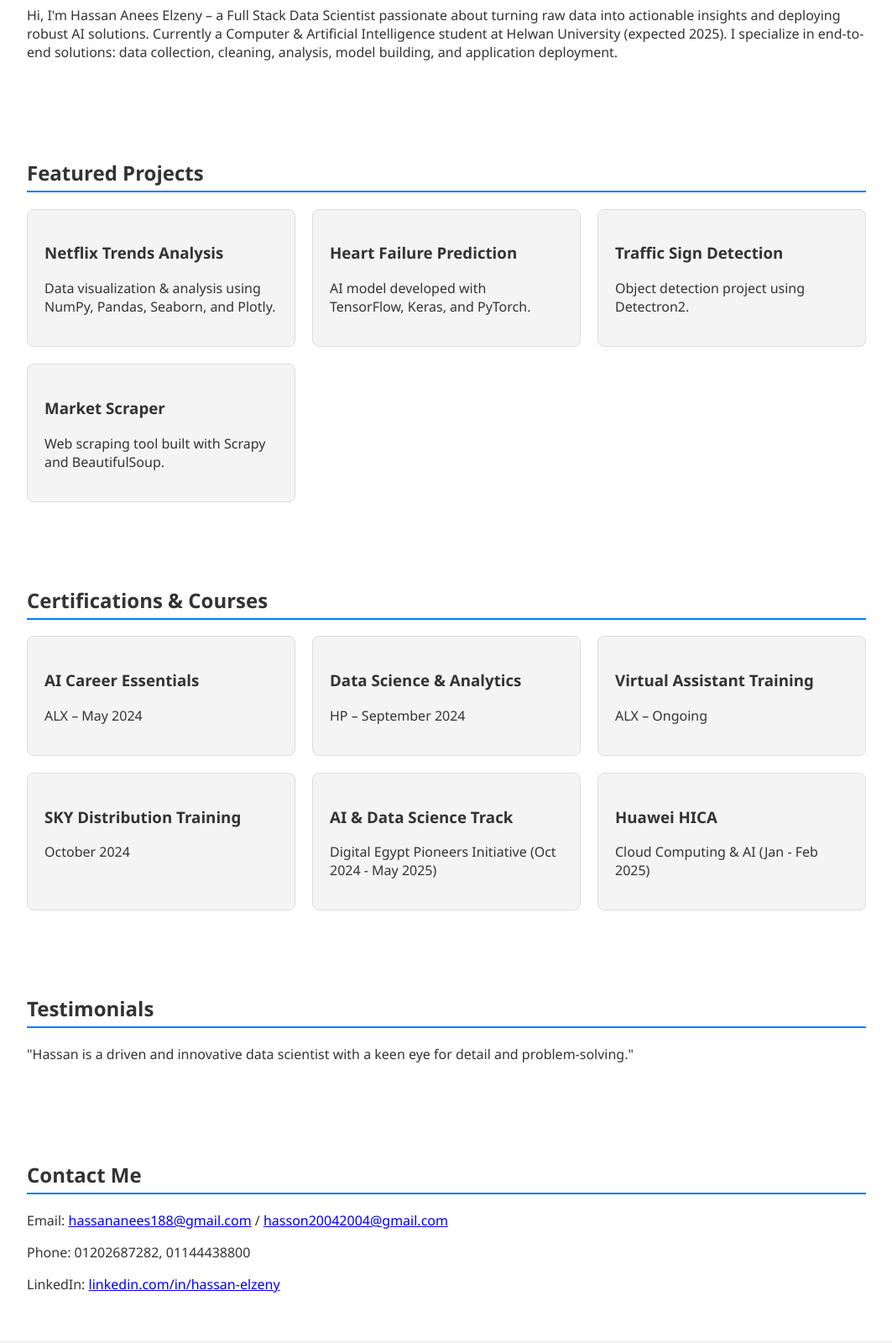
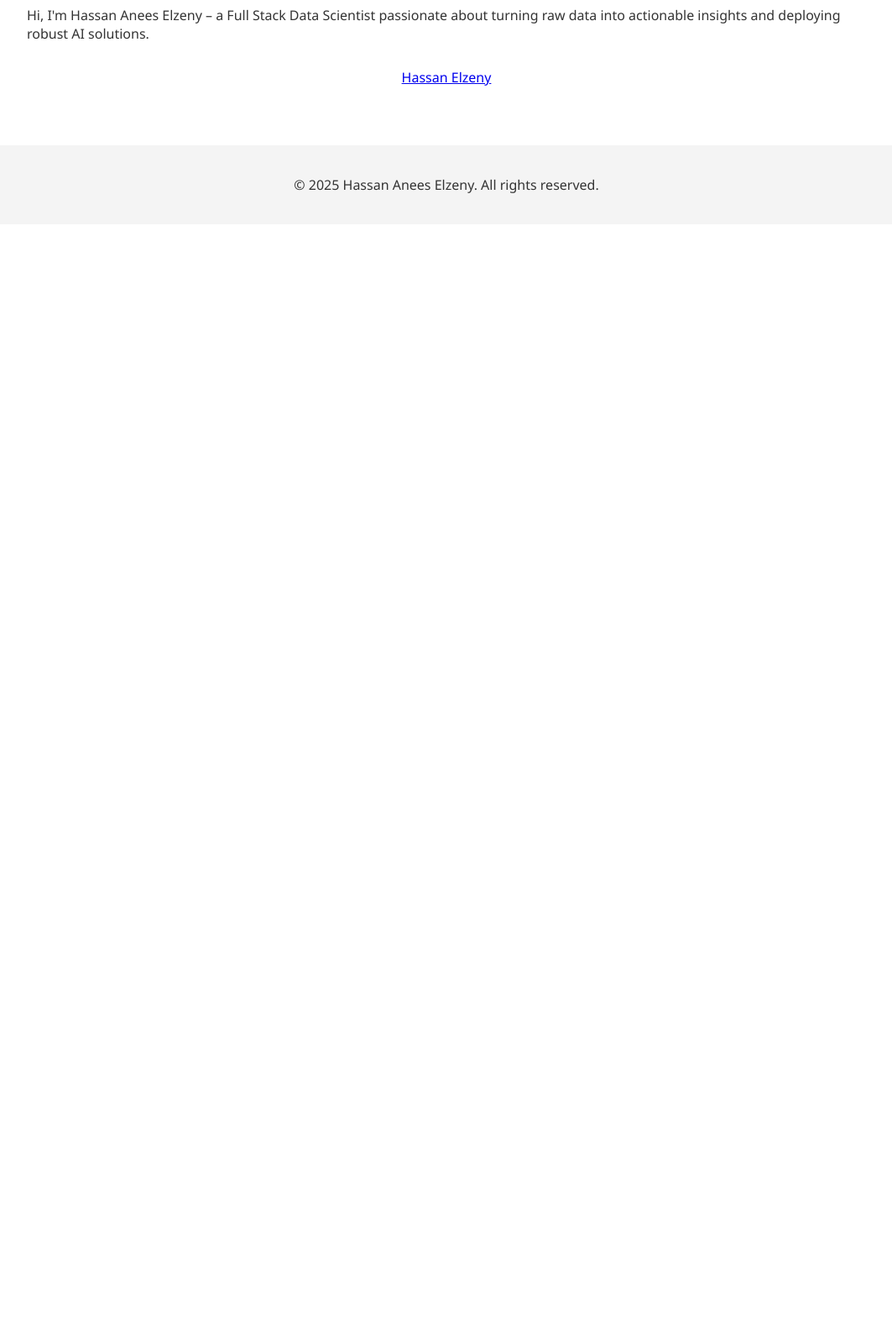
Before and after one commit to HassanAnees1/HassanAnees1, a plain HTML site: page CV/Portfolio.html in a window 1280 px wide. Shown: the part 420-2019 px from the top of the page at 84% size, without its empty margins (108-1171 px from the left). After the commit the page ends 800 px from the top, so only its background shows below. Drawn offline with Linux system fonts and the light colour scheme.

Commit message:
Update Portfolio.html
Signed-off-by: Hassan Elzeny <107946473+HassanAnees1@users.noreply.github.com>

```diff
--- a/CV/Portfolio.html
+++ b/CV/Portfolio.html
@@ -10,12 +10,14 @@
       --text-color: #333333;
       --accent-color: #007BFF;
       --header-bg: #f4f4f4;
+      --card-bg: #ffffff;
     }
     [data-theme="dark"] {
       --bg-color: #1a1a1a;
       --text-color: #e0e0e0;
       --accent-color: #66afe9;
       --header-bg: #333333;
+      --card-bg: #222222;
     }
     body {
       margin: 0;
@@ -64,7 +66,6 @@
       display: block;
       margin: 20px auto;
     }
-    /* Responsive Grid for Projects/Certifications */
     .grid {
       display: grid;
       grid-template-columns: repeat(auto-fit, minmax(250px, 1fr));
@@ -74,19 +75,26 @@
       border: 1px solid #ddd;
       padding: 20px;
       border-radius: 8px;
-      background: var(--header-bg);
+      background: var(--card-bg);
       transition: transform 0.2s;
     }
     .card:hover { transform: scale(1.02); }
+    .linkedin-badge {
+      text-align: center;
+      margin: 20px 0;
+      background: var(--card-bg);
+      padding: 10px;
+      border-radius: 8px;
+    }
     footer {
       text-align: center;
       padding: 20px;
       background: var(--header-bg);
+      color: var(--text-color);
     }
   </style>
 </head>
 <body data-theme="light">
-  <!-- Header with Navigation and Theme Toggle -->
   <header>
     <div>
       <h1>Hassan Anees Elzeny</h1>
@@ -102,105 +110,63 @@
     </nav>
   </header>
 
-  <!-- About Section -->
   <section class="section" id="about">
     <img src="HASSAN.jpg" alt="Hassan Anees Elzeny" class="profile-img">
     <h2>About Me</h2>
     <p>
-      Hi, I'm Hassan Anees Elzeny – a Full Stack Data Scientist passionate about turning raw data into actionable insights and deploying robust AI solutions. Currently a Computer & Artificial Intelligence student at Helwan University (expected 2025). I specialize in end-to-end solutions: data collection, cleaning, analysis, model building, and application deployment.
+      Hi, I'm Hassan Anees Elzeny – a Full Stack Data Scientist passionate about turning raw data into actionable insights and deploying robust AI solutions.
     </p>
+    <div class="linkedin-badge" id="linkedinBadgeContainer"></div>
   </section>
 
-  <!-- Projects Section -->
-  <section class="section" id="projects">
-    <h2>Featured Projects</h2>
-    <div class="grid">
-      <div class="card">
-        <h3>Netflix Trends Analysis</h3>
-        <p>Data visualization & analysis using NumPy, Pandas, Seaborn, and Plotly.</p>
-      </div>
-      <div class="card">
-        <h3>Heart Failure Prediction</h3>
-        <p>AI model developed with TensorFlow, Keras, and PyTorch.</p>
-      </div>
-      <div class="card">
-        <h3>Traffic Sign Detection</h3>
-        <p>Object detection project using Detectron2.</p>
-      </div>
-      <div class="card">
-        <h3>Market Scraper</h3>
-        <p>Web scraping tool built with Scrapy and BeautifulSoup.</p>
-      </div>
-      <!-- يمكن إضافة المزيد من المشاريع -->
-    </div>
-  </section>
-
-  <!-- Certifications Section -->
-  <section class="section" id="certifications">
-    <h2>Certifications & Courses</h2>
-    <div class="grid">
-      <div class="card">
-        <h3>AI Career Essentials</h3>
-        <p>ALX – May 2024</p>
-      </div>
-      <div class="card">
-        <h3>Data Science & Analytics</h3>
-        <p>HP – September 2024</p>
-      </div>
-      <div class="card">
-        <h3>Virtual Assistant Training</h3>
-        <p>ALX – Ongoing</p>
-      </div>
-      <div class="card">
-        <h3>SKY Distribution Training</h3>
-        <p>October 2024</p>
-      </div>
-      <div class="card">
-        <h3>AI & Data Science Track</h3>
-        <p>Digital Egypt Pioneers Initiative (Oct 2024 - May 2025)</p>
-      </div>
-      <div class="card">
-        <h3>Huawei HICA</h3>
-        <p>Cloud Computing & AI (Jan - Feb 2025)</p>
-      </div>
-    </div>
-  </section>
-
-  <!-- Testimonials Section (Recommendations) -->
-  <section class="section" id="testimonials">
-    <h2>Testimonials</h2>
-    <p>
-      <!-- إذا كان لديك توصيات من العملاء أو زملاء العمل، يمكنك إضافتها هنا -->
-      "Hassan is a driven and innovative data scientist with a keen eye for detail and problem-solving."
-    </p>
-  </section>
-
-  <!-- Contact Section -->
-  <section class="section" id="contact">
-    <h2>Contact Me</h2>
-    <p>Email: <a href="mailto:hassananees188@gmail.com">hassananees188@gmail.com</a> / <a href="mailto:hasson20042004@gmail.com">hasson20042004@gmail.com</a></p>
-    <p>Phone: 01202687282, 01144438800</p>
-    <p>LinkedIn: <a href="https://www.linkedin.com/in/hassan-elzeny" target="_blank">linkedin.com/in/hassan-elzeny</a></p>
-  </section>
-
-  <!-- Footer -->
   <footer>
     <p>&copy; 2025 Hassan Anees Elzeny. All rights reserved.</p>
   </footer>
 
-  <!-- JavaScript for Theme Toggle -->
   <script>
     const toggleBtn = document.getElementById('themeToggle');
     const body = document.body;
+    const linkedinBadgeContainer = document.getElementById('linkedinBadgeContainer');
+
+    function updateLinkedInBadge(theme) {
+      linkedinBadgeContainer.innerHTML = `
+        <div class="badge-base LI-profile-badge" data-locale="en_US" data-size="medium" data-theme="${theme}" data-type="VERTICAL" data-vanity="hassan-elzeny" data-version="v1">
+          <a class="badge-base__link LI-simple-link" href="https://eg.linkedin.com/in/hassan-elzeny?trk=profile-badge">Hassan Elzeny</a>
+        </div>
+      `;
+    }
+
     toggleBtn.addEventListener('click', () => {
-      if(body.getAttribute('data-theme') === 'light') {
-        body.setAttribute('data-theme', 'dark');
-        toggleBtn.textContent = 'Light Mode';
-      } else {
-        body.setAttribute('data-theme', 'light');
-        toggleBtn.textContent = 'Dark Mode';
-      }
+    const currentTheme = body.getAttribute('data-theme');
+    const newTheme = currentTheme === 'light' ? 'dark' : 'light';
+    body.setAttribute('data-theme', newTheme);
+    localStorage.setItem('theme', newTheme);
+    toggleBtn.textContent = newTheme === 'light' ? 'Dark Mode' : 'Light Mode';
+
+    updateLinkedInBadge(newTheme);
+    setTimeout(reloadLinkedInScript, 500); // إعادة تحميل السكريبت بعد التحديث
+});
+
+
+    document.addEventListener('DOMContentLoaded', () => {
+      const savedTheme = localStorage.getItem('theme') || 'light';
+      body.setAttribute('data-theme', savedTheme);
+      toggleBtn.textContent = savedTheme === 'light' ? 'Dark Mode' : 'Light Mode';
+      updateLinkedInBadge(savedTheme);
     });
+function reloadLinkedInScript() {
+    let oldScript = document.querySelector('script[src="https://platform.linkedin.com/badges/js/profile.js"]');
+    if (oldScript) oldScript.remove();  // إزالة السكريبت القديم
+
+    let newScript = document.createElement('script');
+    newScript.src = "https://platform.linkedin.com/badges/js/profile.js";
+    newScript.async = true;
+    newScript.defer = true;
+    newScript.type = "text/javascript";
+
+    document.body.appendChild(newScript); // إضافة السكريبت الجديد
+}
+
   </script>
   <script src="https://platform.linkedin.com/badges/js/profile.js" async defer type="text/javascript"></script>
 </body>
```
